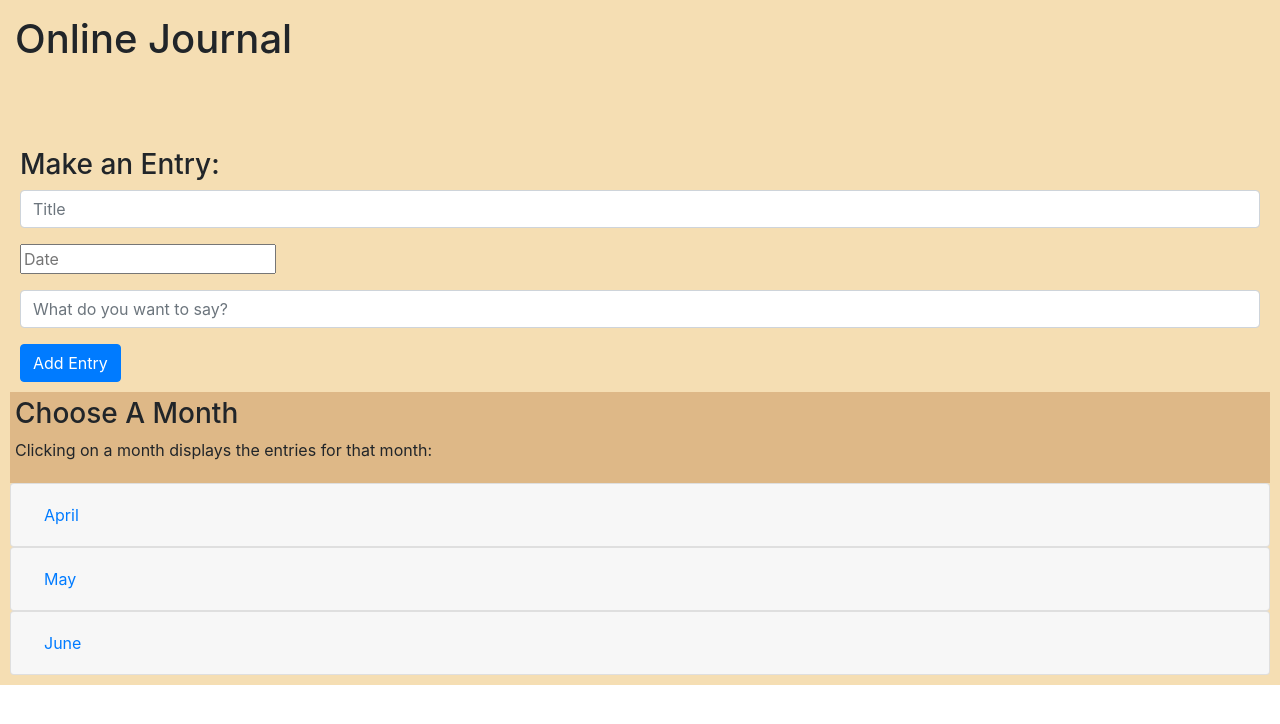
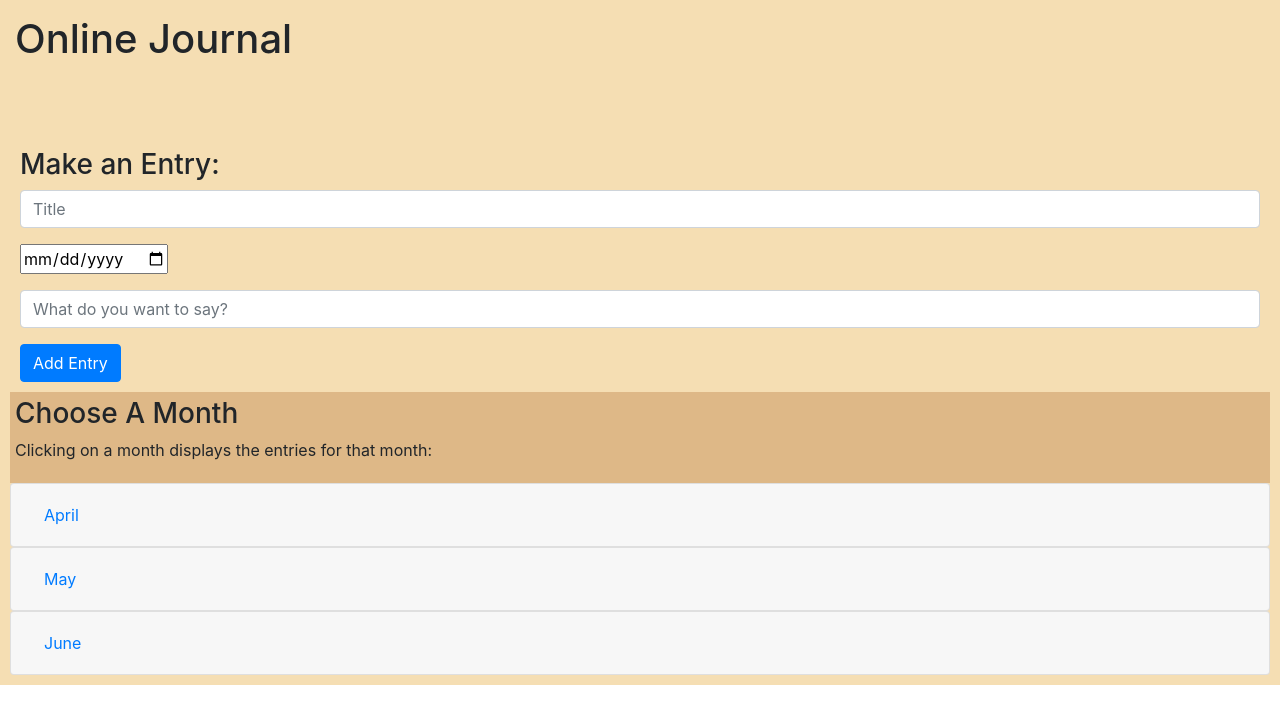
Before and after one commit to S-McCarthy-20080681/final-webapp, a React (Create React App) app: page / in a window 1280 px wide. Shown: the top 724 px of the page. Built offline with nearby package versions, Linux system fonts and the light colour scheme.

Commit message:
Changed form to have date picker element, tried to have it prefill with today's date but only caused problems

```diff
--- a/src/components/form/EntryForm.js
+++ b/src/components/form/EntryForm.js
@@ -1,8 +1,14 @@
 import React, { Component } from "react";
 import './form.css';
+//let date = new Date();
 
-export default class EntryForm extends Component {
+class EntryForm extends Component {
+// constructor(props) {
+//     super(props);
+//     this.state = {value: `${date.getDate() + '/' + (date.getMonth() + 1) + '/' + date.getFullYear()}`};
+// }
     render() {
+
         return (
             <form>
                 <h3>Make an Entry:</h3>
@@ -12,8 +18,7 @@ export default class EntryForm extends Component {
                         placeholder="Title"></input>
                 </div>
                 <div className="form-group">
-                    <input type="text"
-                    placeholder="Date"></input>
+                    <input type="date"></input>
                 </div>
                 <div className="form-group">
                     <input type="text"
@@ -25,3 +30,5 @@ export default class EntryForm extends Component {
         );
     }
 }
+
+export default EntryForm;
```
